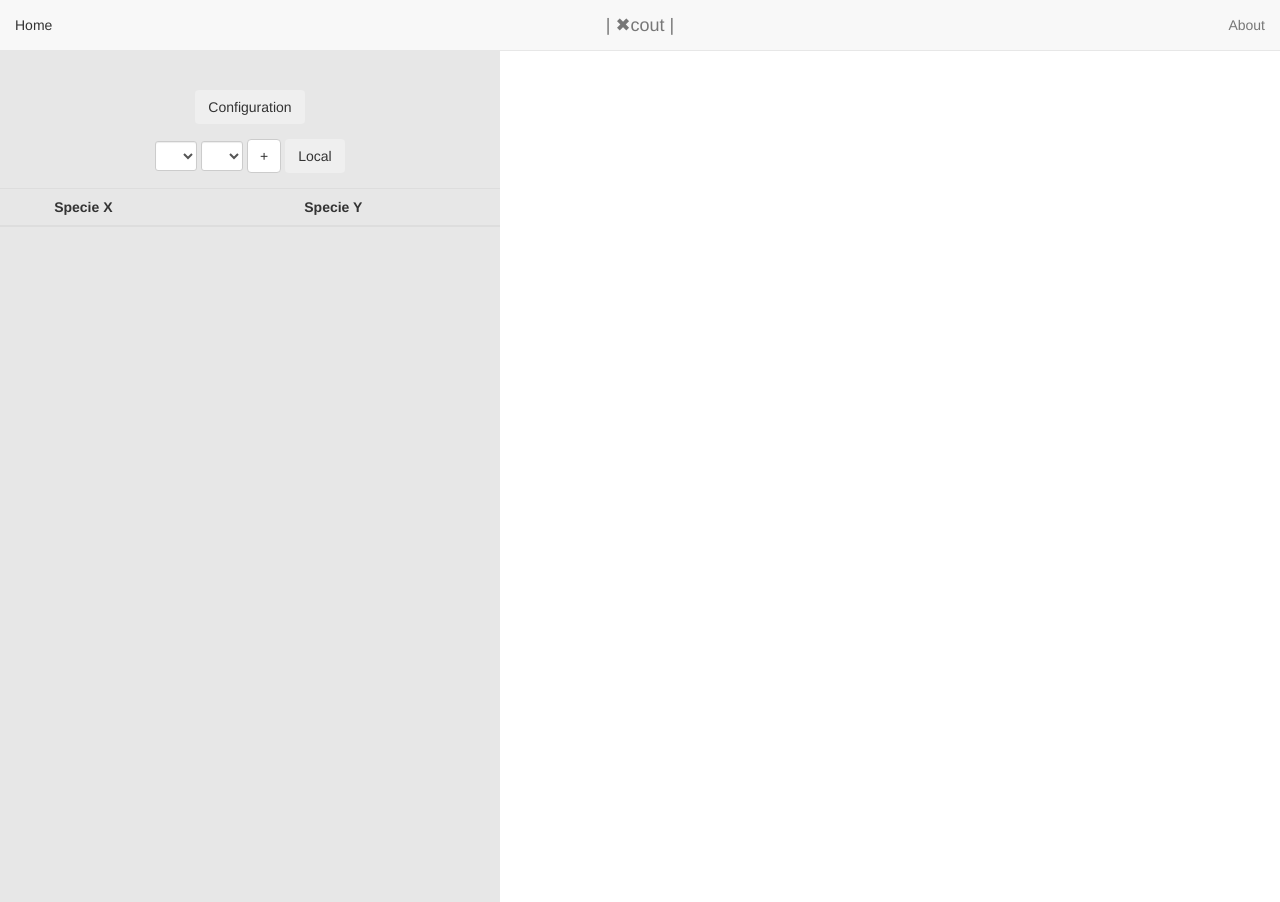
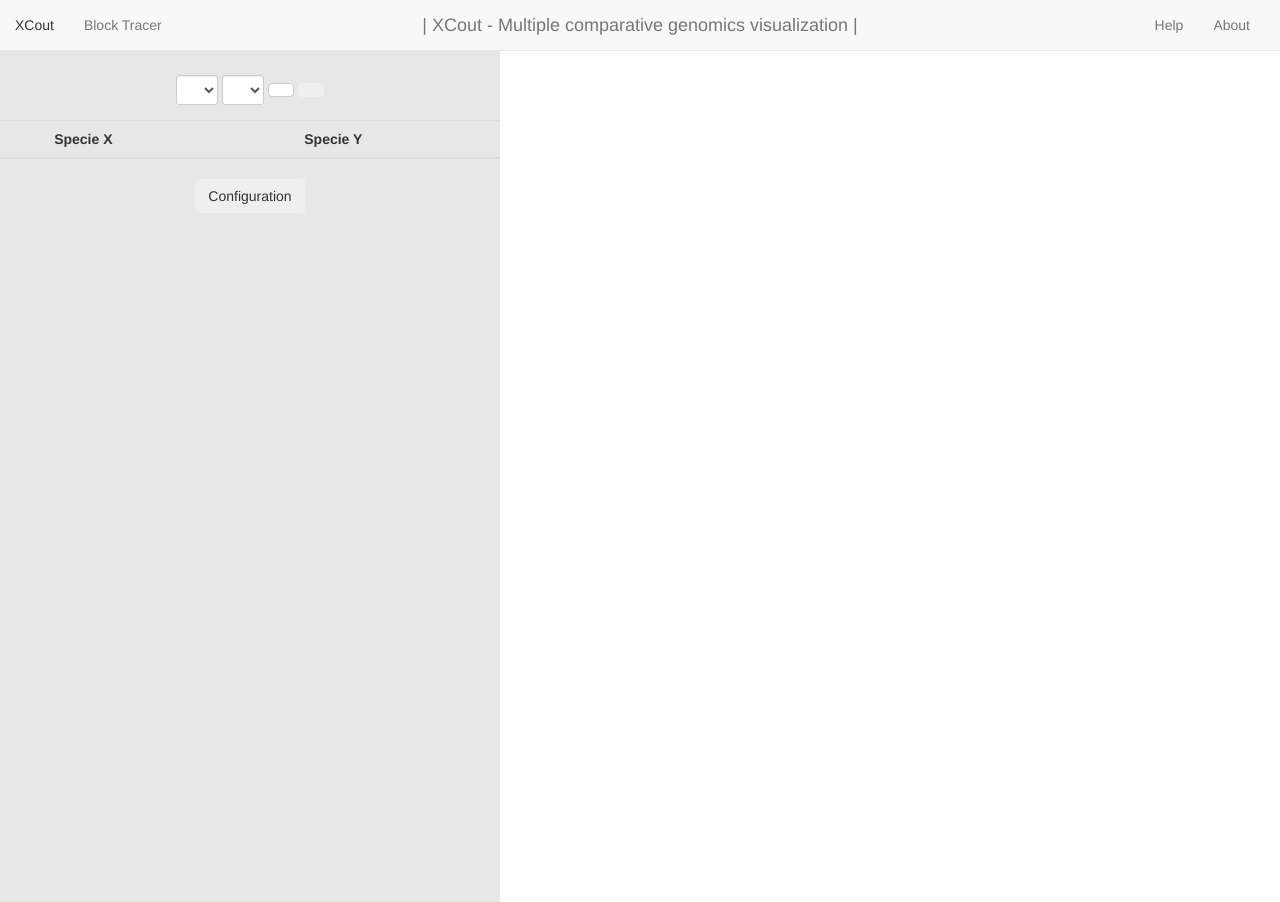
Before and after one commit to Sergiodiaz53/Xcout, a Django app: page / in a window 1280 px wide. Run offline with Django 3.2, Linux system fonts and the light colour scheme; data that the repository does not hold is empty; some libraries are stand-ins or nearby versions.

Commit message:
Icon + Design changes

```diff
--- a/static/bower.json
+++ b/static/bower.json
@@ -22,6 +22,7 @@
     "bootstrap": "^3.3.7",
     "d3": "3",
     "jquery": "^3.2.1",
-    "seiyria-bootstrap-slider": "^10.2.0"
+    "seiyria-bootstrap-slider": "^10.2.0",
+    "bs-glyphicon": "bootstrap-glyphicon#^1.0.8"
   }
 }
--- a/static/js/controllers/indexController.js
+++ b/static/js/controllers/indexController.js
@@ -20,7 +20,7 @@ $("#addComparison").click(function(){
         specieY.push($(this).html())
     });
 
-    getFullComparisonOf(specieX, specieY)
+    getFullComparisonOf(specieX, specieY);
 });
 
 // Auto Threshold (Plabolize) button
@@ -164,3 +164,11 @@ $('#specieX').on('change', function() {
 $('#specieY').on('change', function() {
     newComparisonsButtonBehavior();
 });
+
+$('').on('click', function() {
+
+})
+
+$(function () {
+    $('[data-toggle="tooltip"]').tooltip()
+})
--- a/static/js/utils.js
+++ b/static/js/utils.js
@@ -59,11 +59,19 @@ function emptier(divId){
     $("#" + divId).html('');
 }
 
+function clearFull(divId){
+    $("#" + divId).empty();
+}
+
 function clearDivIdSVG(divId){
     let svg = d3.select("#" + divId + " > svg");
     if(!svg.empty()){
         svg.remove();
     }
+}
+
+function clearSidemenuSelection(){
+    clearFull('comparisonData'); clearFull('comparisonPreview'); clearFull('comparisonOverlay');
 }
 
 // Database Image Url Parser
--- a/static/js/visualizationManager.js
+++ b/static/js/visualizationManager.js
@@ -1,6 +1,7 @@
 /**
  * Created by Sergio and Plabolo on 2/10/17.
  */
+var FORCE_URL = ""//"/xcout";
 
 var itemSize = 14,
     cellSize = itemSize - 1,
@@ -15,7 +16,7 @@ var heatmap_svg;
 
 // Add Comparison to Comparison Table/List
 function addComparisonToComparisonList(specieX, specieY){
-    var newRow = "<tr><td class='specieX_name'>"+specieX+"</td><td>vs</td><td class='specieY_name'>"+specieY+"</td><td><button class='btn btn-md btn-danger glyphicon glyphicon-remove removeButton'></button></td>'";
+    var newRow = "<tr><td class='specieX_name'>"+specieX+"</td><td>vs</td><td class='specieY_name'>"+specieY+"</td><td><button class='btn btn-md btn-danger removeButton'><bs-glyphicon icon='remove'></bs-glyphicon></bs-glyphicon></button></td>'";
 
     //If comparison doesn't exists, add it.
     if(!$('#comparisonList tr > td:contains('+specieX+') + td:contains(vs) + td:contains('+specieY+')').length) $("#comparisonList").find("tbody").append(newRow)
@@ -59,7 +60,7 @@ function getFullComparisonOf(specieX, specieY){
 function requestPaintComparisons(comparisonJson){
     $.ajax({
         type:"GET",
-        url:"/API/comparison",
+        url:FORCE_URL+"/API/comparison",
         data: {
             'comparisons': JSON.stringify(comparisonJson)
         },
@@ -333,7 +334,6 @@ function visualizeFullComparisonFromJSON(full_comparison_json = [], local_compar
                     .style("top", (d3.event.pageY - 28) + "px");
 
             }
-
             for(x_tick of ticks_x_axis[0]){
                 if(x_tick.innerHTML == d.specieX + " - " + d.chromosomeX_number){
                     tick_dom = d3.select(x_tick);
@@ -378,7 +378,21 @@ function visualizeFullComparisonFromJSON(full_comparison_json = [], local_compar
 
             if (d.score != -20){
                 var string = "";
-                var data_string = "<h3> (X) " + d.specieX + " - "  + d.chromosomeX_number + " </br> vs </br> (Y) "  + d.specieY + " - "  + d.chromosomeY_number + "</br></h3>";
+                var data_string = '<button type="button" class="btn btn-warning btn-md pull-right" \
+                        onclick="clearSidemenuSelection()">\
+                        <bs-glyphicon icon="minus"></bs-glyphicon></button>\
+                    <table id="infoTable" class="table table-bordered table-hover"> \
+                        <tr> \
+                            <th scope="row">X Axis</th> \
+                            <td>' + d.specieX + ' - Chromosome: ' + d.chromosomeX_number + '</td> \
+                        </tr> \
+                        <tr> \
+                            <th scope="row">Y Axis</th> \
+                            <td>' + d.specieY + ' - Chromosome: ' + d.chromosomeY_number + '</td> \
+                        </tr> \
+                    '
+
+                    //"<h3> (X) " + d.specieX + " - "  + d.chromosomeX_number + " </br> vs </br> (Y) "  + d.specieY + " - "  + d.chromosomeY_number + "</br></h3>";
                 var div = $("#comparisonPreview");
                 d3.select(this).classed("clicked", true);
                 if(d.score == -10) {
@@ -395,7 +409,7 @@ function visualizeFullComparisonFromJSON(full_comparison_json = [], local_compar
                         // Overlay server
                         $.ajax({
                             type:"GET",
-                            url:"/API/overlay",
+                            url:FORCE_URL+"/API/overlay",
                             data: {
                                 'specieX': sp_x,
                                 'specieY': sp_y,
@@ -435,7 +449,13 @@ function visualizeFullComparisonFromJSON(full_comparison_json = [], local_compar
                     div.addClass('comparisonPreview');
                     clearDivIdSVG("comparisonOverlay");
                     // Add comparison data
-                    data_string += "<h3>Score: "  + d.score + "</h3>";
+                    data_string += '<tr> \
+                            <th scope="row">Score</th> \
+                            <td>' + d.score + '</td> \
+                        </tr> \
+                    </table> \
+                    '
+                    //"<h3>Score: "  + d.score + "</h3>";
                     $("#comparisonData").html(data_string);
 
                     // Add image
@@ -470,7 +490,6 @@ function overlayComparisonEvents(events, max_x, max_y, lengths, base_axis, chrom
 
     var stroke_width = 2;
     var axis_decimals = 2;
-    var grid_ticks = 6
 
     // Clear Sidemenu
     var comparisonPreview = $("#comparisonPreview");
@@ -576,7 +595,6 @@ function overlayComparisonEvents(events, max_x, max_y, lengths, base_axis, chrom
     // Legend
     let string = ""
     for(chr_i in chromosome_numbers){
-        console.log(chr_i)
         if(chr_i % 4 == 0)
             string+="<div> ";
         string += "<div style='background-color: " + colors[chr_i] + ";'>&emsp;</div> <div>" + chromosome_numbers[chr_i][1] + "</div>"
@@ -631,7 +649,7 @@ function overlayComparisonEvents(events, max_x, max_y, lengths, base_axis, chrom
 
     // --- Create Grid
     // Add the X gridlines
-    svg.selectAll("line.horizontalGrid").data(yScale.ticks(grid_ticks)).enter()
+    svg.selectAll("line.horizontalGrid").data(yScale.ticks(ticks_xAxis[0].length)).enter()
         .append("line")
         .attr(
         {
@@ -648,7 +666,7 @@ function overlayComparisonEvents(events, max_x, max_y, lengths, base_axis, chrom
         });
 
     // Add the Y gridlines
-    svg.selectAll("line.verticalGrid").data(xScale.ticks(grid_ticks)).enter()
+    svg.selectAll("line.verticalGrid").data(xScale.ticks(ticks_yAxis[0].length)).enter()
         .append("line")
         .attr(
         {
@@ -692,7 +710,7 @@ function getScoresThreshold(){
     }
     $.ajax({
         type:"POST",
-        url:"/API/color_threshold/",
+        url:FORCE_URL+"/API/color_threshold/",
         data: {
             'comparisons': JSON.stringify(comparisonJson),
             'local_scores': JSON.stringify(local_scores)
--- a/templates/includes/basic.html
+++ b/templates/includes/basic.html
@@ -23,10 +23,13 @@
     <link rel="stylesheet" href="{% static "bower_components/seiyria-bootstrap-slider/dist/css/bootstrap-slider.min.css" %}">
     <link rel="stylesheet" href="{% static "css/xcout.css" %}">
 
+    <link rel="import" href="{% static "bower_components/bs-glyphicon/bs-glyphicon.html" %}">
+
     <script type="text/javascript" src="{% static "bower_components/jquery/dist/jquery.min.js" %}"></script>
     <script type="text/javascript" src="{% static "bower_components/d3/d3.min.js" %}"></script>
     <script type="text/javascript" src="{% static "bower_components/bootstrap/dist/js/bootstrap.min.js" %}"></script>
     <script type="text/javascript" src="{% static "bower_components/seiyria-bootstrap-slider/dist/bootstrap-slider.min.js" %}"></script>
+    <script type="text/javascript" src="{% static "bower_components/webcomponentsjs/webcomponents-lite.min.js" %}"></script>
 
 </head>
 
@@ -34,19 +37,17 @@
 
     <nav class="navbar navbar-default navbar-fixed-top" role="navigation">
         <div class="navbar-header">
-        <button type="button" class="navbar-toggle" data-toggle="collapse" data-target=".navbar-collapse">
-          <span class="icon-bar"></span>
-          <span class="icon-bar"></span>
-          <span class="icon-bar"></span>
-        </button>
-        <a class="navbar-brand" href="#">| ✖cout |</a>
+
+            <a class="navbar-brand" href="#">| XCout - Multiple comparative genomics visualization |</a>
         </div>
-       <div class="navbar-collapse collapse">
+        <div class="navbar-items">
             <ul class="nav navbar-nav navbar-left">
-            <li><a href="#">Home</a></li>
+                <li><a href="#">XCout</a></li>
+                <li><a href="#">Block Tracer</a></li>
             </ul>
-        <ul class="nav navbar-nav navbar-right">
-            <li><a href="#about" style="margin-right: 15px">About</a></li>
+            <ul class="nav navbar-nav navbar-right"style="margin-right: 15px">
+                <li><a href="#about">Help</a></li>
+                <li><a href="#about" >About</a></li>
             </ul>
         </div>
     </nav>
--- a/templates/index.html
+++ b/templates/index.html
@@ -22,13 +22,62 @@
         <div class="col-sm-4 center-block">
             <div class="affix sidemenu">
 
+                <!-- Species Table -->
+
+                <div class="form-inline text-center sidemenu_member">
+                    <div class="form-group">
+                        <select class="form-control input-sm" id="specieX">
+                        {% for chromosome in chromosomes %}
+                            <option value="{{ chromosome }}">{{ chromosome }}</option>
+                        {% endfor %}
+                        </select>
+                    </div>
+
+                    <div class="form-group">
+                        <select class="form-control input-sm" id="specieY">
+                        {% for chromosome in chromosomes %}
+                            <option value="{{ chromosome }}">{{ chromosome }}</option>
+                        {% endfor %}
+                        </select>
+                    </div>
+
+                    <button type="button" class="btn btn-default" id="addComparison" data-toggle="tooltip" title="Load from Server" data-placement="bottom"><bs-glyphicon icon="plus"></bs-glyphicon></button>
+
+                    <button type="button" class="btn btn-secondary" id="loadLocal" data-toggle="collapse" data-target="#collapseLocal"><bs-glyphicon icon="folder-open"></bs-glyphicon></button>
+                    <div id="collapseLocal" class="panel-collapse collapse" >
+                        <input type="file" id="file-input" webkitdirectory directory multiple>
+                    </div>
+                </div>
+
+
+                <div id="comparisonList">
+                    <table class="table table-striped">
+                        <tbody>
+                        <thead>
+                            <tr>
+                                <th class="col-md-4">Specie X</th>
+                                <th class="col-md-2"> </th>
+                                <th class="col-md-4">Specie Y</th>
+                                <th class="col-md-2"></th>
+                            </tr>
+                            </thead>
+                        </tbody>
+                    </table>
+                </div>
+
+                <!-- Comparison Data -->
+
                 <div id="comparisonData" class="form-inline text-center sidemenu_member">
 
                 </div>
 
+                <!-- Overlay -->
+
                 <div id="comparisonOverlay" class="form-inline text-center sidemenu_member">
 
                 </div>
+
+                <!-- Preview -->
 
                 <div id="comparisonInfo" style="display: none" class="form-inline text-center sidemenu_member">
                     <div class="btn-group text-center" role="group" aria-label="Button tools menu">
@@ -49,12 +98,11 @@
 
                 </div>
 
-
-
+                <!-- Config -->
 
                 <div class="form-inline text-center sidemenu_member">
                     <div class="btn-group text-center" role="group" aria-label="Button tools menu">
-                        <button type="button" id="configButton" class="btn btn-secondary" data-toggle="collapse" data-target="#collapseConfig">Configuration</button>
+                        <button type="button" id="configButton" class="btn btn-secondary" data-toggle="collapse" data-target="#collapseConfig">Configuration <bs-glyphicon icon="cog"></bs-glyphicon></button>
                     </div>
                 </div>
 
@@ -63,64 +111,25 @@
                         <div class="form-inline text-center sidemenu_member">
                             Cell size</br>
                             <div class="form-group col-md-12 config_slider" id="itemSize_slider"> </div>
-                            <button type="button" class="btn btn-secondary config_button" id="fitScreen">Fit</button> </br>
+                            <button type="button" class="btn btn-secondary config_button" id="fitScreen" data-toggle="tooltip" title="Fit to Screen" data-placement="top"><bs-glyphicon icon="resize-full"></bs-glyphicon></button> </br>
                         </div>
                     </div>
                     <div id="colorRow" class="row config_row">
                         <div class="form-inline text-center sidemenu_member">
                             Color thresholds</br>
                             <div class="form-group col-md-12 config_slider" id="color_slider"> </div>
-                            <button type="button" class="btn btn-warning config_button" id="autoThreshold">Auto</button> </br>
+                            <button type="button" class="btn btn-warning config_button" id="autoThreshold" data-toggle="tooltip" title="Suggested Thresholds" data-placement="top"><bs-glyphicon icon="refresh"></bs-glyphicon></button> </br>
                         </div>
                     </div>
                     <div id="thresholdRow" class="row config_row">
                         <div class="form-inline text-center sidemenu_member">
                             Overlay threshold</br>
-                            <div class="form-group col-md-12 config_slider" id="threshold_slider"> </div> </br>
+                            <div class="form-group col-md-12 config_slider" id="threshold_slider"> </div>
+                            </br>
                         </div>
                     </div>
                 </div>
 
-                <div class="form-inline text-center sidemenu_member">
-                    <div class="form-group">
-                        <select class="form-control input-sm" id="specieX">
-                        {% for chromosome in chromosomes %}
-                            <option value="{{ chromosome }}">{{ chromosome }}</option>
-                        {% endfor %}
-                        </select>
-                    </div>
-
-                    <div class="form-group">
-                        <select class="form-control input-sm" id="specieY">
-                        {% for chromosome in chromosomes %}
-                            <option value="{{ chromosome }}">{{ chromosome }}</option>
-                        {% endfor %}
-                        </select>
-                    </div>
-
-                    <button type="button" class="btn btn-default" id="addComparison">+</button>
-
-                    <button type="button" class="btn btn-secondary" id="loadLocal" data-toggle="collapse" data-target="#collapseLocal">Local</button>
-                    <div id="collapseLocal" class="panel-collapse collapse" >
-                        <input type="file" id="file-input" webkitdirectory directory multiple>
-                    </div>
-                </div>
-
-
-                <div id="comparisonList">
-                    <table class="table table-striped">
-                        <tbody>
-                        <thead>
-                            <tr>
-                                <th class="col-md-4">Specie X</th>
-                                <th class="col-md-2"> </th>
-                                <th class="col-md-4">Specie Y</th>
-                                <th class="col-md-2"></th>
-                            </tr>
-                            </thead>
-                        </tbody>
-                    </table>
-                </div>
             </div>
         </div>
         <div class="col-sm-7" style='height: 100%;'>
```
Lines whose indentation alone changed are shown as unchanged.
